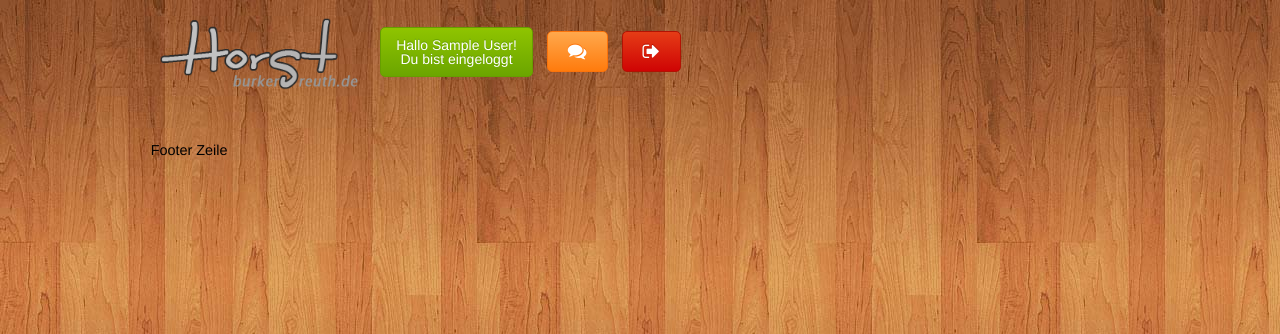
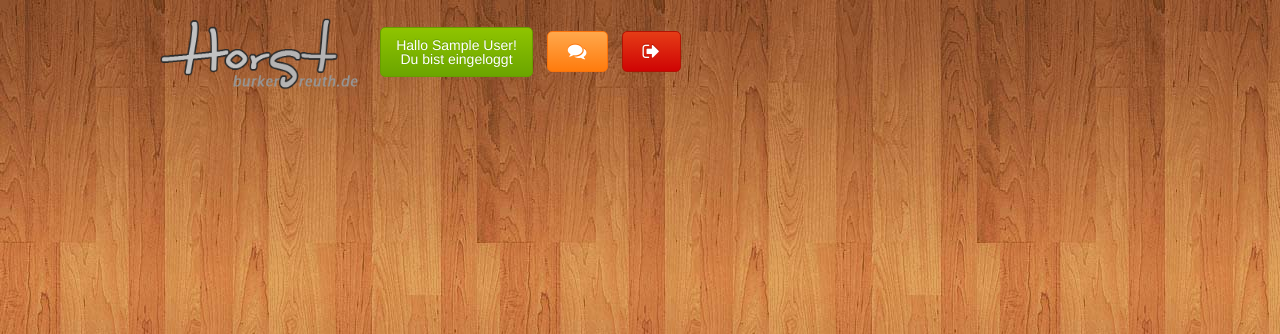
Before and after one commit to wuamchen47/horst, a PHP site: page /index.php in a window 1280 px wide. Shown: the top 334 px of the page. Run offline with PHP 8.4, Linux system fonts and the light colour scheme; the visitor is signed in with stand-in values (Sample User, id 1); data that the repository does not hold is empty; some libraries are stand-ins or nearby versions.

Commit message:
Removed footer line

```diff
--- a/index.php
+++ b/index.php
@@ -74,7 +74,6 @@
                 <?php include 'includes/newslist.php'; ?>
             </div>
 
-            <div class="col_8" style="margin-bottom:100px;">Footer Zeile</div>
         </div>
     </div>
     <!-- END GRID-->
```
